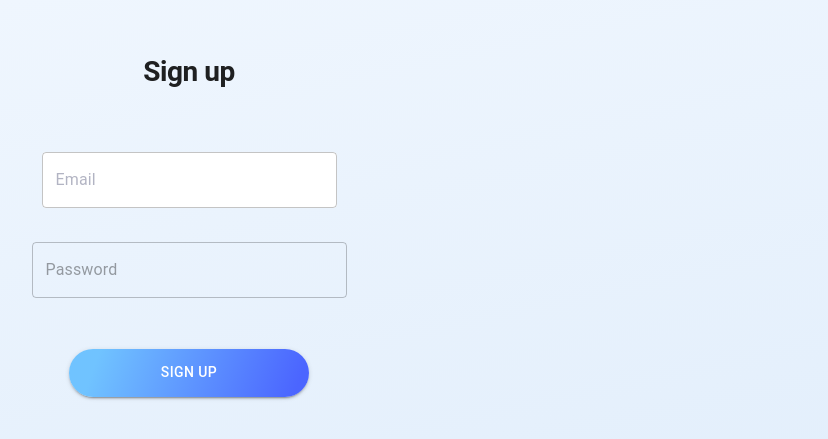
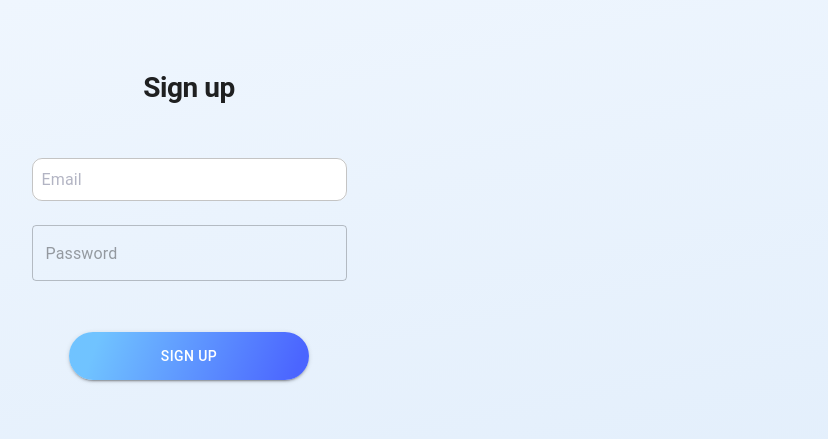
Before and after one commit to Artem2313/signups, a React (Vite) app: page / in a window 1280 px wide. Shown: the part 173-612 px from the top of the page, without its empty margins (451-1279 px from the left). Built offline with nearby package versions, Linux system fonts and the light colour scheme.

Commit message:
dev: keep working with input

```diff
--- a/src/components/SignupForm/index.tsx
+++ b/src/components/SignupForm/index.tsx
@@ -173,16 +173,24 @@ const SignupForm = () => {
                   }
                 }}
                 sx={{
-                  borderRadius: "10px",
-                  padding: "10px",
+                  "& .MuiInputBase-root": {
+                    borderRadius: "10px",
+                    backgroundColor: errors.email ? "#FDEFEE" : "#FFF",
+                  },
                   "& .MuiOutlinedInput-root": {
+                    borderRadius: "10px",
+                    backgroundColor: errors.email ? "#FDEFEE" : "#FFF",
+                  },
+                  "& .MuiOutlinedInput-input": {
+                    borderRadius: "10px",
+                    padding: "10px",
                     backgroundColor: errors.email ? "#FDEFEE" : "#FFF",
                     borderColor: errors.email ? "#FF8080" : "#FFF",
                     color: errors.email ? "#FF8080" : "#4A4E71",
                   },
                   "& .MuiOutlinedInput-notchedOutline": {
                     borderColor: errors.email
-                      ? "#f44336"
+                      ? "#FDEFEE"
                       : "rgba(0, 0, 0, 0.23)",
                   },
                   "&:hover .MuiOutlinedInput-notchedOutline": {
```
